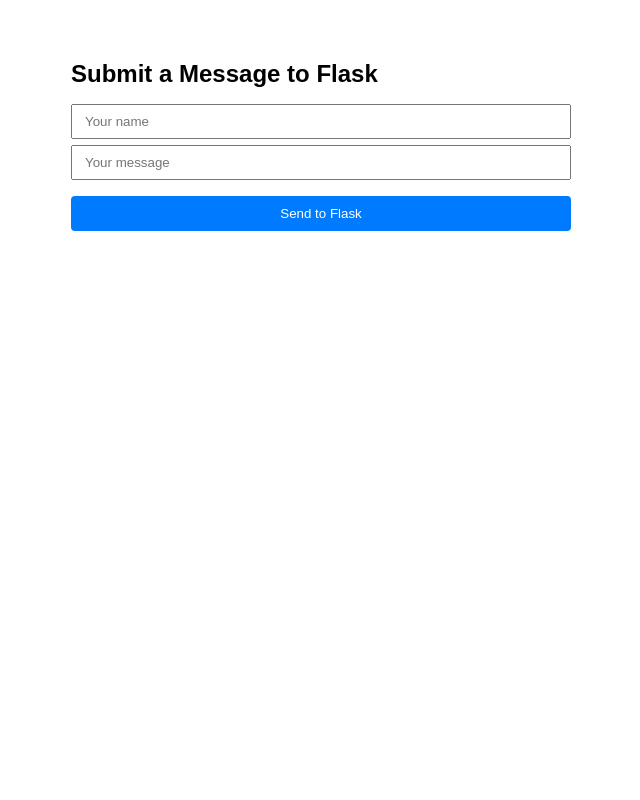
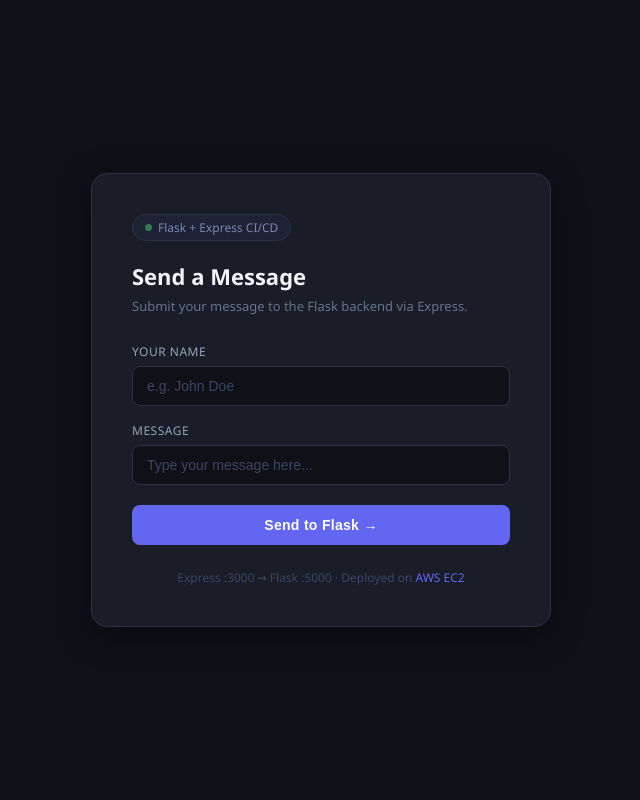
Before and after one commit to shubhmate/flask-express-cicd-jenkins-github-webhooks-aws-ec2, a Flask app: template express-frontend/templates/index.html in a window 1280 px wide. Shown: the whole page, without its empty margins (319-959 px from the left). Run offline with Flask 3, Linux system fonts and the light colour scheme; the template is opened without the code that fills it, so the values that code supplies are empty.

Commit message:
MOdified UI

```diff
--- a/express-frontend/templates/index.html
+++ b/express-frontend/templates/index.html
@@ -2,21 +2,162 @@
 <html lang="en">
 <head>
   <meta charset="UTF-8" />
+  <meta name="viewport" content="width=device-width, initial-scale=1.0" />
   <title>Flask + Express</title>
   <style>
-    body { font-family: Arial, sans-serif; max-width: 500px; margin: 60px auto; }
-    h2 { margin-bottom: 16px; }
-    input { display: block; width: 100%; padding: 8px 12px; margin: 6px 0; box-sizing: border-box; }
-    button { width: 100%; padding: 10px; margin-top: 10px; background: #007bff; color: #fff; border: none; cursor: pointer; border-radius: 4px; }
-    button:hover { background: #0056b3; }
+    * {
+      margin: 0;
+      padding: 0;
+      box-sizing: border-box;
+    }
+
+    body {
+      font-family: 'Segoe UI', Tahoma, Geneva, Verdana, sans-serif;
+      background-color: #0f1117;
+      color: #e2e8f0;
+      min-height: 100vh;
+      display: flex;
+      align-items: center;
+      justify-content: center;
+    }
+
+    .card {
+      background: #1a1d27;
+      border: 1px solid #2d3148;
+      border-radius: 16px;
+      padding: 40px;
+      width: 100%;
+      max-width: 460px;
+      box-shadow: 0 8px 32px rgba(0, 0, 0, 0.4);
+    }
+
+    .badge {
+      display: inline-flex;
+      align-items: center;
+      gap: 6px;
+      background: #1e2235;
+      border: 1px solid #2d3148;
+      border-radius: 20px;
+      padding: 4px 12px;
+      font-size: 12px;
+      color: #7c85b3;
+      margin-bottom: 20px;
+    }
+
+    .badge span {
+      width: 7px;
+      height: 7px;
+      background: #4ade80;
+      border-radius: 50%;
+      display: inline-block;
+      animation: pulse 2s infinite;
+    }
+
+    @keyframes pulse {
+      0%, 100% { opacity: 1; }
+      50% { opacity: 0.4; }
+    }
+
+    h2 {
+      font-size: 22px;
+      font-weight: 600;
+      color: #f1f5f9;
+      margin-bottom: 6px;
+    }
+
+    .subtitle {
+      font-size: 13px;
+      color: #64748b;
+      margin-bottom: 28px;
+    }
+
+    label {
+      display: block;
+      font-size: 12px;
+      font-weight: 500;
+      color: #94a3b8;
+      margin-bottom: 6px;
+      text-transform: uppercase;
+      letter-spacing: 0.5px;
+    }
+
+    input {
+      display: block;
+      width: 100%;
+      padding: 11px 14px;
+      margin-bottom: 16px;
+      background: #0f1117;
+      border: 1px solid #2d3148;
+      border-radius: 8px;
+      color: #e2e8f0;
+      font-size: 14px;
+      outline: none;
+      transition: border-color 0.2s, box-shadow 0.2s;
+    }
+
+    input::placeholder {
+      color: #3d4466;
+    }
+
+    input:focus {
+      border-color: #6366f1;
+      box-shadow: 0 0 0 3px rgba(99, 102, 241, 0.15);
+    }
+
+    button {
+      width: 100%;
+      padding: 12px;
+      margin-top: 4px;
+      background: #6366f1;
+      color: #fff;
+      border: none;
+      border-radius: 8px;
+      font-size: 14px;
+      font-weight: 600;
+      cursor: pointer;
+      transition: background 0.2s, transform 0.1s;
+      letter-spacing: 0.3px;
+    }
+
+    button:hover {
+      background: #4f46e5;
+    }
+
+    button:active {
+      transform: scale(0.98);
+    }
+
+    .footer {
+      margin-top: 24px;
+      text-align: center;
+      font-size: 12px;
+      color: #3d4466;
+    }
+
+    .footer span {
+      color: #6366f1;
+    }
   </style>
 </head>
 <body>
-  <h2>Submit a Message to Flask</h2>
-  <form action="/submit" method="POST">
-    <input type="text" name="name" placeholder="Your name" required />
-    <input type="text" name="message" placeholder="Your message" required />
-    <button type="submit">Send to Flask</button>
-  </form>
+  <div class="card">
+    <div class="badge">
+      <span></span> Flask + Express CI/CD
+    </div>
+    <h2>Send a Message</h2>
+    <p class="subtitle">Submit your message to the Flask backend via Express.</p>
+
+    <form action="/submit" method="POST">
+      <label for="name">Your Name</label>
+      <input type="text" id="name" name="name" placeholder="e.g. John Doe" required />
+
+      <label for="message">Message</label>
+      <input type="text" id="message" name="message" placeholder="Type your message here..." required />
+
+      <button type="submit">Send to Flask →</button>
+    </form>
+
+    <p class="footer">Express :3000 → Flask :5000 · Deployed on <span>AWS EC2</span></p>
+  </div>
 </body>
 </html>
```
Also changed, not shown: express-frontend/app.js (+56 -11 lines).
